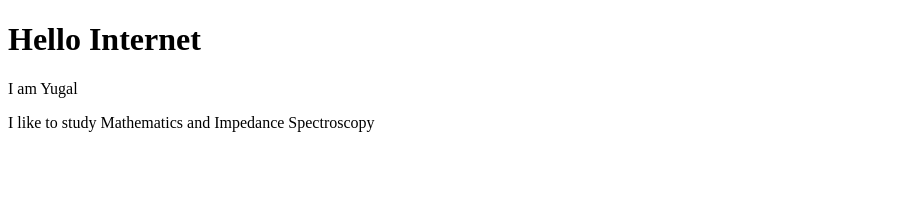
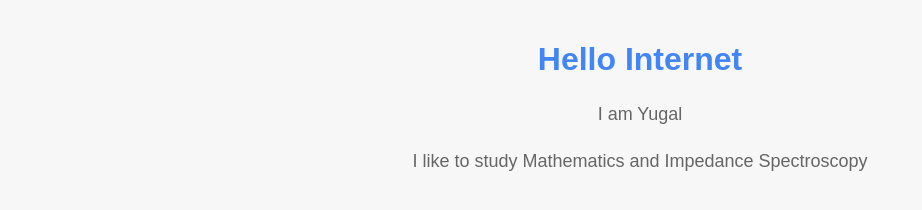
Before and after one commit to Yugal0/my-personal-website, a plain HTML site: page index.html in a window 1280 px wide. Shown: the whole page, without its empty margins (0-922 px from the left). Drawn offline with Linux system fonts and the light colour scheme.

Commit message:
made beautiful by chatgpt

```diff
--- a/index.html
+++ b/index.html
@@ -1,8 +1,37 @@
 <!DOCTYPE html>
-<html>
+<html lang="en">
+
+<head>
+  <meta charset="UTF-8">
+  <meta name="viewport" content="width=device-width, initial-scale=1.0">
+  <title>Beautiful Webpage</title>
+
+  <style>
+    body {
+      font-family: 'Arial', sans-serif;
+      background-color: #f7f7f7;
+      color: #333;
+      margin: 0;
+      padding: 20px;
+      text-align: center;
+    }
+
+    h1 {
+      color: #4285f4;
+    }
+
+    p {
+      font-size: 18px;
+      line-height: 1.6;
+      color: #666;
+    }
+  </style>
+</head>
+
 <body>
-<h1>Hello Internet</h1>
-<p>I am Yugal</p>
-<p>I like to study Mathematics and Impedance Spectroscopy</p>
+  <h1>Hello Internet</h1>
+  <p>I am Yugal</p>
+  <p>I like to study Mathematics and Impedance Spectroscopy</p>
 </body>
+
 </html>
```
